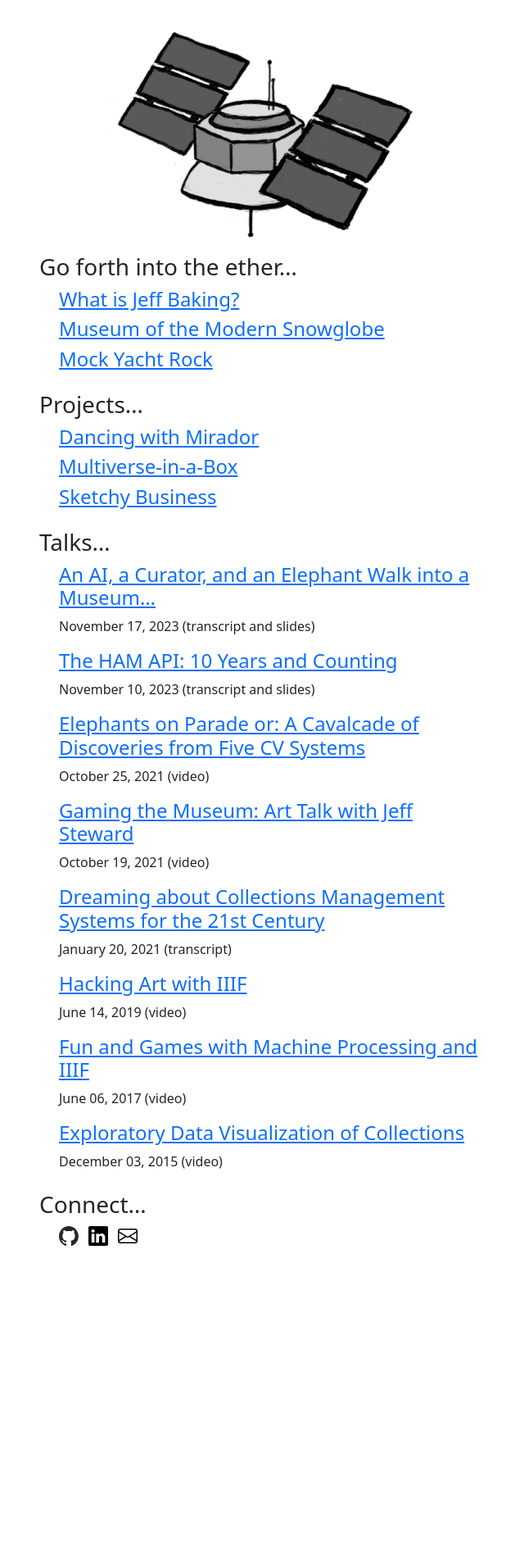
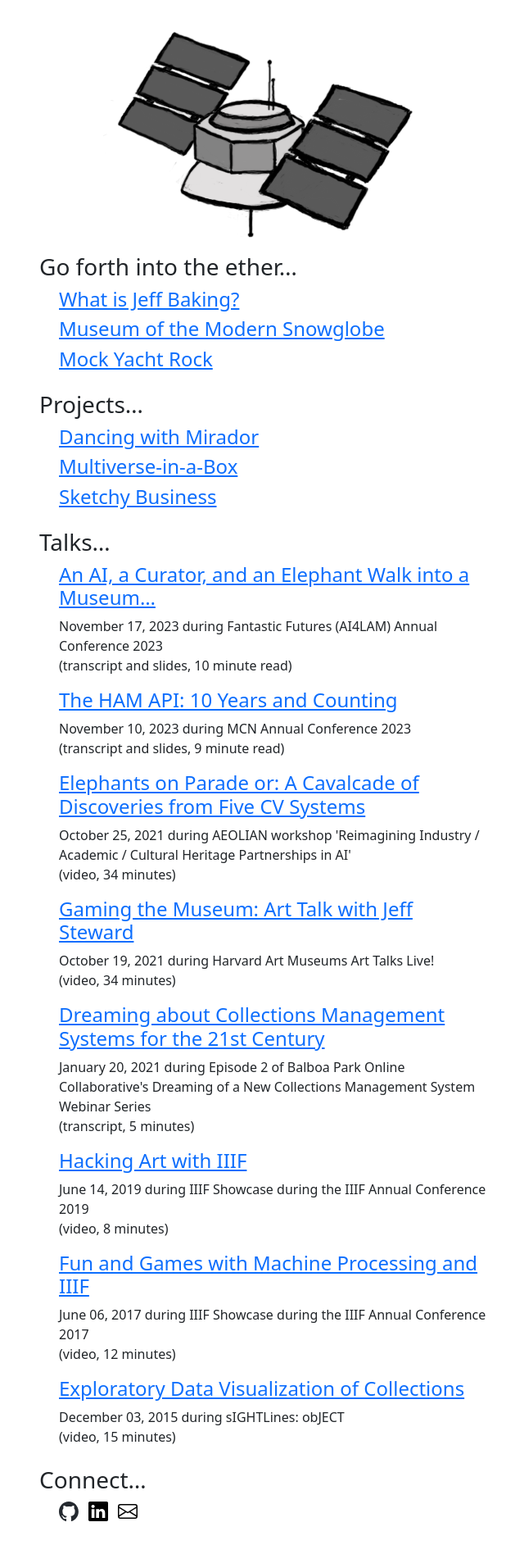
Before and after one commit to jeffsteward/CRI, a Jekyll site: the page built from index.html, in a window 1280 px wide. Shown: the whole page at 82% size, without its empty margins (316-956 px from the left). Built offline with Jekyll 4.4.1, drawn with Linux system fonts in a browser that asks for light colours; before the commit the page ends 1560 px from its top, so only the background shows below that.

Commit message:
add more info about my talks

```diff
--- a/_data/talks.yml
+++ b/_data/talks.yml
@@ -2,48 +2,62 @@
   description:
   url: https://harvardartmuseums.org/article/1036/
   url_type: "transcript and slides"
+  event: "Fantastic Futures (AI4LAM) Annual Conference 2023"
   date: 2023-11-17
+  duration: "10 minute read"
 
 - title: "The HAM API: 10 Years and Counting"
   description:
   url: https://harvardartmuseums.org/article/1035/
   url_type: "transcript and slides"
+  event: "MCN Annual Conference 2023"
   date: 2023-11-10
+  duration: "9 minute read"
 
 - title: "Elephants on Parade or: A Cavalcade of Discoveries from Five CV Systems"
   description:
   url: https://www.youtube.com/watch?v=1smG2aGZImY
   url_type: video
+  event: "AEOLIAN workshop 'Reimagining Industry / Academic / Cultural Heritage Partnerships in AI'"
   date: 2021-10-25
+  duration: "34 minutes"
 
 - title: "Gaming the Museum: Art Talk with Jeff Steward"
   description:
   url: https://youtu.be/n6zBmhvshZw?si=97gEAANIAkKVvPYu
   url_type: video
+  event: "Harvard Art Museums Art Talks Live!"
   date: 2021-10-19
+  duration: "34 minutes"
 
 - title: "Dreaming about Collections Management Systems for the 21st Century"
   description:
   url: https://www.linkedin.com/pulse/dreaming-collections-management-systems-21st-century-jeff-steward
   url_type: transcript
+  event: "Episode 2 of Balboa Park Online Collaborative's Dreaming of a New Collections Management System Webinar Series"
   date: 2021-01-20
+  duration: "5 minutes"
 
 - title: "Hacking Art with IIIF"
   description:
   url: https://www.youtube.com/watch?v=-od9S8kn5b8
   url_type: video
+  event: "IIIF Showcase during the IIIF Annual Conference 2019"
   date: 2019-06-14
+  duration: "8 minutes"
 
 - title: "Fun and Games with Machine Processing and IIIF"
   description:
   url: https://www.youtube.com/watch?v=omfFknJQEEA
   url_type: video
+  event: "IIIF Showcase during the IIIF Annual Conference 2017"
   date: 2017-06-06
-  duration: 12m
+  duration: "12 minutes"
 
 - title: "Exploratory Data Visualization of Collections"
   description:
   url: https://www.youtube.com/watch?v=jAcOeiRorVM
   url_type: video
+  event: "sIGHTLines: obJECT"
   date: 2015-12-03
-  duration: 15m
+  duration: "15 minutes"
--- a/index.html
+++ b/index.html
@@ -66,7 +66,8 @@ title: Home
 					<h4 class="media-heading">{{ talk.title }}</h4>
 				</div>
 			</a>
-			{{ talk.date | | date: "%B %d, %Y"}} ({{talk.url_type}})
+			{{ talk.date | | date: "%B %d, %Y"}} during {{ talk.event }}<br/>
+			({{talk.url_type}}, {{talk.duration}})<br/>
 		</li>
 		{% endfor %}
 	</ul>
```
